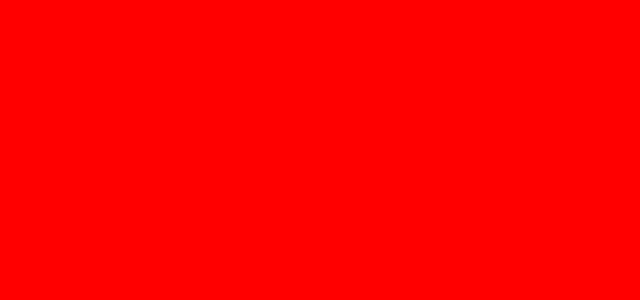
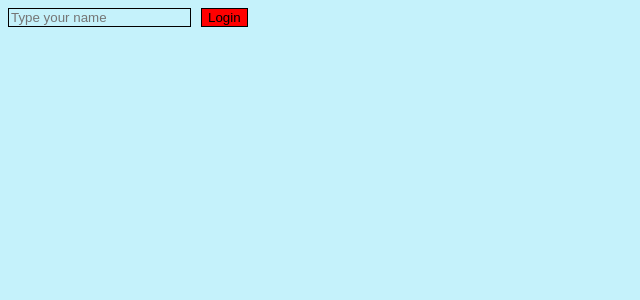
Before and after one commit to OskarKuchta/Learn-react, a React (Vite) app in the folder app/: page / in a window 1280 px wide. Shown: the top 300 px of the page, without its empty margins (0-640 px from the left). Built offline with nearby package versions, Linux system fonts and the light colour scheme.

Commit message:
useState with class component

```diff
--- a/app/src/components/header.jsx
+++ b/app/src/components/header.jsx
@@ -1,8 +1,42 @@
-function Header() {
+import React from "react";
+
+class Greetings extends React.Component {
+  constructor(props) {
+    super(props);
+    this.state = {
+      name: "",
+    };
+  }
+  showGreetings = () => {
+    const output = document.querySelector(".greetings-output");
+    const typedName = document.querySelector("#nameValue");
+    this.setState({ name: typedName.value != "" ? `Hello ${typedName.value} on my page :D` : ""});
+  };
+  render() {
     return (
-        <header>
-        </header>
-    )
+      <div className="greetings">
+        <input
+          type="text"
+          id="nameValue"
+          pattern="[A-Za-z]"
+          placeholder="Type your name"
+        />
+        <button onClick={this.showGreetings} className="greetings-btn">
+          Login
+        </button>
+        <br />
+        <p className="greetings-output">{this.state.name}</p>
+      </div>
+    );
+  }
 }
 
-export default Header
+function Header() {
+  return (
+    <header>
+      <Greetings />
+    </header>
+  );
+}
+
+export default Header;
--- a/app/src/style/header.css
+++ b/app/src/style/header.css
@@ -0,0 +1,14 @@
+#nameValue {
+  background-color: transparent;
+  border: 1px solid black;
+}
+
+.greetings-btn {
+  margin-left: 10px;
+  background-color: #ff0000;
+  border: 1px solid black;
+}
+
+.greetings-output {
+  color: brown;
+}
--- a/app/src/style/header.scss
+++ b/app/src/style/header.scss
@@ -0,0 +1,12 @@
+#nameValue {
+  background-color: transparent;
+  border: 1px solid black;
+}
+.greetings-btn {
+  margin-left: 10px;
+  background-color: #ff0000;
+  border: 1px solid black;
+}
+.greetings-output {
+  color: brown;
+}
--- a/app/src/style/style.css
+++ b/app/src/style/style.css
@@ -2,5 +2,5 @@
 @import "./main.css";
 @import "./footer.css";
 body {
-  background-color: red;
+  background-color: rgba(9, 200, 238, 0.2352941176);
 }
--- a/app/src/style/style.scss
+++ b/app/src/style/style.scss
@@ -2,7 +2,6 @@
 @import "./main.css";
 @import "./footer.css";
 
-
 body {
-  background-color: red;
+  background-color: #09c8ee3c;
 }
```
